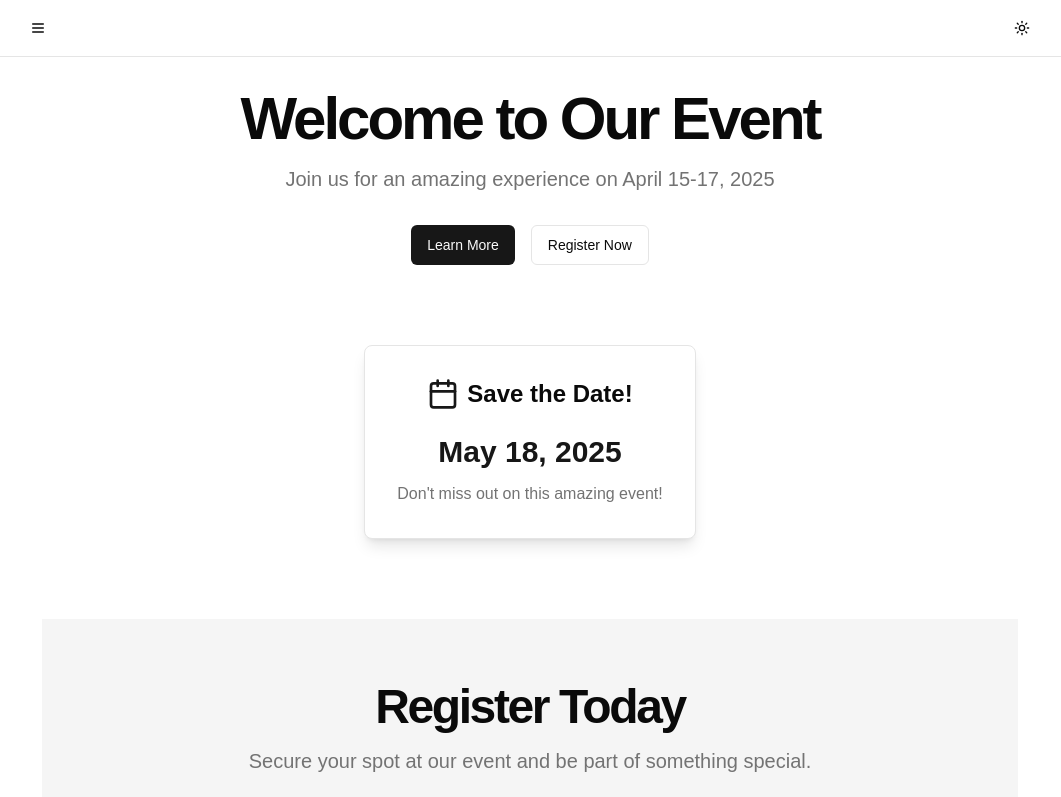
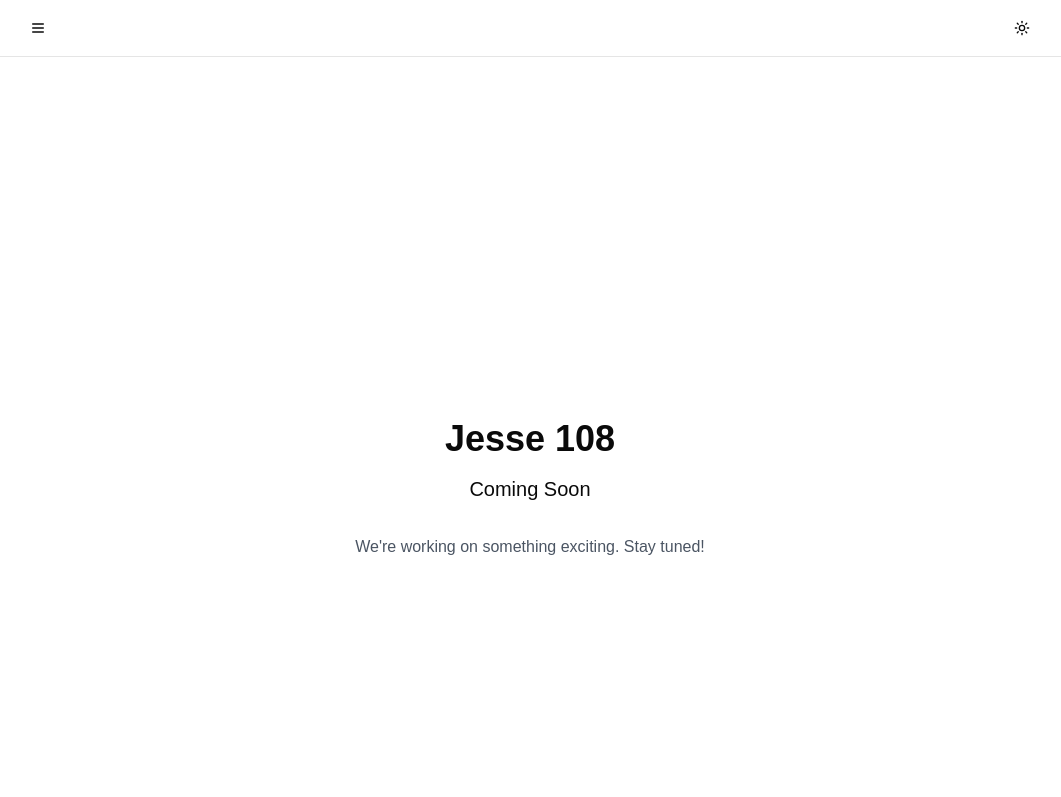
Before and after one commit to mpazaryna/jesse-108, a Next.js app: page / in a window 1280 px wide. Shown: the top 797 px of the page, without its empty margins (110-1171 px from the left). Built offline with nearby package versions, Linux system fonts and the light colour scheme.

Commit message:
Update page.tsx

```diff
--- a/app/page.tsx
+++ b/app/page.tsx
@@ -1,44 +1,18 @@
-import { Button } from "@/components/ui/button"
-import Link from "next/link"
-import { SaveTheDate } from "../components/save-the-date"
+import { Metadata } from "next"
+
+export const metadata: Metadata = {
+  title: "Coming Soon - Jesse 108",
+  description: "Jesse 108 - Coming Soon",
+}
 
 export default function Home() {
   return (
-    <>
-      <div className="space-y-4">
-        <h1 className="text-3xl font-bold tracking-tighter sm:text-4xl md:text-5xl lg:text-6xl">
-          Welcome to Our Event
-        </h1>
-        <p className="max-w-[700px] text-muted-foreground md:text-xl">
-          Join us for an amazing experience on April 15-17, 2025
-        </p>
-        <div className="flex justify-center gap-4 pt-4">
-          <Button asChild>
-            <Link href="/about">Learn More</Link>
-          </Button>
-          <Button variant="outline" asChild>
-            <Link href="#register">Register Now</Link>
-          </Button>
-        </div>
+    <main className="flex min-h-screen flex-col items-center justify-center p-24">
+      <div className="text-center">
+        <h1 className="text-4xl font-bold mb-4">Jesse 108</h1>
+        <p className="text-xl mb-8">Coming Soon</p>
+        <p className="text-gray-600">We're working on something exciting. Stay tuned!</p>
       </div>
-
-      <div className="py-8">
-        <SaveTheDate />
-      </div>
-
-      <div id="register" className="w-full bg-muted -mx-4 md:-mx-6 px-4 md:px-6 py-12 md:py-16">
-        <div className="flex flex-col items-center space-y-6">
-          <div className="space-y-4">
-            <h2 className="text-3xl font-bold tracking-tighter sm:text-4xl md:text-5xl">Register Today</h2>
-            <p className="max-w-[700px] text-muted-foreground md:text-xl">
-              Secure your spot at our event and be part of something special.
-            </p>
-          </div>
-          <Button size="lg" className="mt-4">
-            Sign Up Now
-          </Button>
-        </div>
-      </div>
-    </>
+    </main>
   )
 }
```
